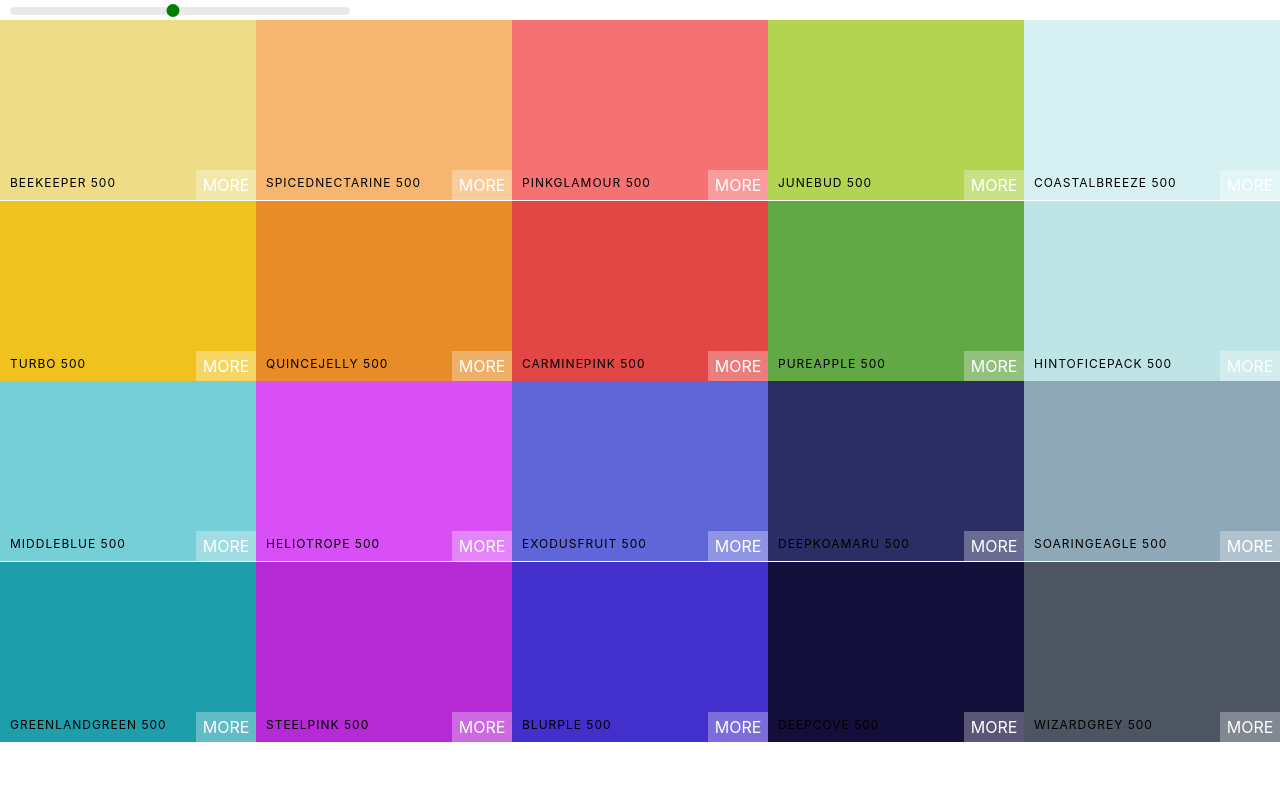
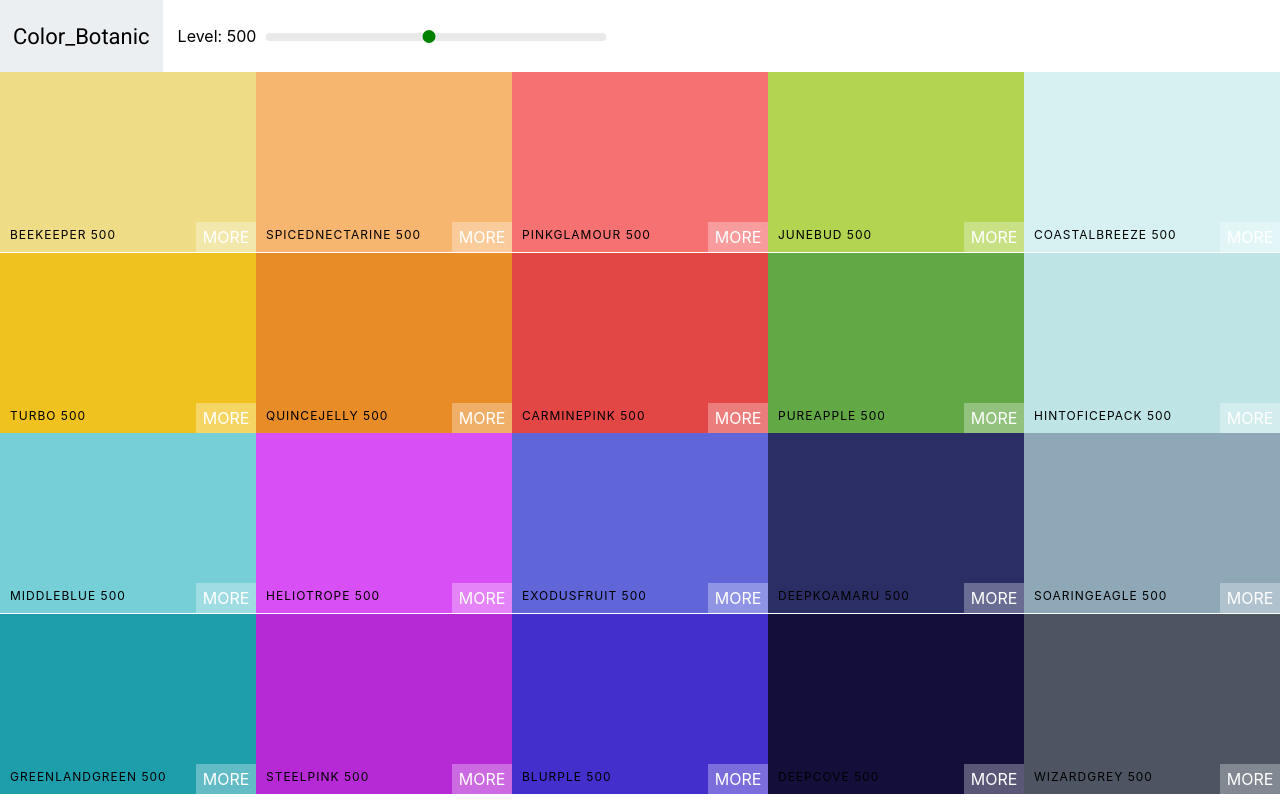
Before and after one commit to appsius/Color_Botanic, a React (Create React App) app: page / in a window 1280 px wide. Built offline with nearby package versions, Linux system fonts and the light colour scheme; the HTML template or start-up script is replaced by a standard one.

Commit message:
Add Navbar and Font

```diff
--- a/public/index.html
+++ b/public/index.html
@@ -9,6 +9,10 @@
       name="description"
       content="Web site created using create-react-app"
     />
+    <link
+      href="https://fonts.googleapis.com/css?family=Roboto:100,400,500&display=swap"
+      rel="stylesheet"
+    />
     <title>Color Mixer</title>
   </head>
   <body>
--- /dev/null
+++ b/src/Navbar.css
@@ -0,0 +1,47 @@
+.Navbar {
+  display: flex;
+  align-items: center;
+  justify-content: flex-start;
+  height: 9vh;
+}
+.logo {
+  margin-right: 15px;
+  padding: 0 13px;
+  font-size: 22px;
+  background-color: #eceff1;
+  font-family: Roboto;
+  height: 100%;
+  display: flex;
+  align-items: center;
+}
+
+.logo a {
+  text-decoration: none;
+  color: black;
+}
+
+.slider {
+  width: 340px;
+  margin: 0 10px;
+  display: inline-block;
+}
+
+.rc-slider-track {
+  background-color: transparent;
+}
+.rc-slider-rail {
+  height: 8px;
+}
+.rc-slider-handle,
+.rc-slider-handle:active,
+.rc-slider-handle:focus,
+.rc-slider-handle:hover {
+  background-color: green;
+  outline: none;
+  border: 2px solid green;
+  box-shadow: none;
+  width: 13px;
+  height: 13px;
+  margin-left: -7px;
+  margin-top: -3px;
+}
--- /dev/null
+++ b/src/Navbar.js
@@ -0,0 +1,31 @@
+import React, { Component } from 'react';
+import Slider from 'rc-slider';
+import 'rc-slider/assets/index.css';
+import './Navbar.css';
+
+class Navbar extends Component {
+  render() {
+    const { level, changeLevel } = this.props;
+    return (
+      <header className='Navbar'>
+        <div className='logo'>
+          <a href='#'>Color_Botanic</a>
+        </div>
+        <div className='slider-container'>
+          <span>Level: {level}</span>
+          <div className='slider'>
+            <Slider
+              defaultValue={level}
+              min={100}
+              max={900}
+              step={100}
+              onAfterChange={changeLevel}
+            />
+          </div>
+        </div>
+      </header>
+    );
+  }
+}
+
+export default Navbar;
--- a/src/Palette.css
+++ b/src/Palette.css
@@ -5,29 +5,3 @@
 .Palette-colors {
   height: 90%;
 }
-
-.slider {
-  width: 340px;
-  margin: 0 10px;
-  display: inline-block;
-}
-
-.rc-slider-track {
-  background-color: transparent;
-}
-.rc-slider-rail {
-  height: 8px;
-}
-.rc-slider-handle,
-.rc-slider-handle:active,
-.rc-slider-handle:focus,
-.rc-slider-handle:hover {
-  background-color: green;
-  outline: none;
-  border: 2px solid green;
-  box-shadow: none;
-  width: 13px;
-  height: 13px;
-  margin-left: -7px;
-  margin-top: -3px;
-}
--- a/src/Palette.js
+++ b/src/Palette.js
@@ -1,8 +1,7 @@
 import React, { Component } from 'react';
 import ColorBox from './ColorBox';
-import 'rc-slider/assets/index.css';
+import Navbar from './Navbar';
 import './Palette.css';
-import Slider from 'rc-slider';
 
 class Palette extends Component {
   constructor(props) {
@@ -21,15 +20,7 @@
     ));
     return (
       <div className='Palette'>
-        <div className='slider'>
-          <Slider
-            defaultValue={level}
-            min={100}
-            max={900}
-            step={100}
-            onAfterChange={this.changeLevel}
-          />
-        </div>
+        <Navbar level={level} changeLevel={this.changeLevel} />
         {/* Navbar goes here */}
         <div className='Palette-colors'>{colorBoxes}</div>
         {/* footer eventually */}
```
